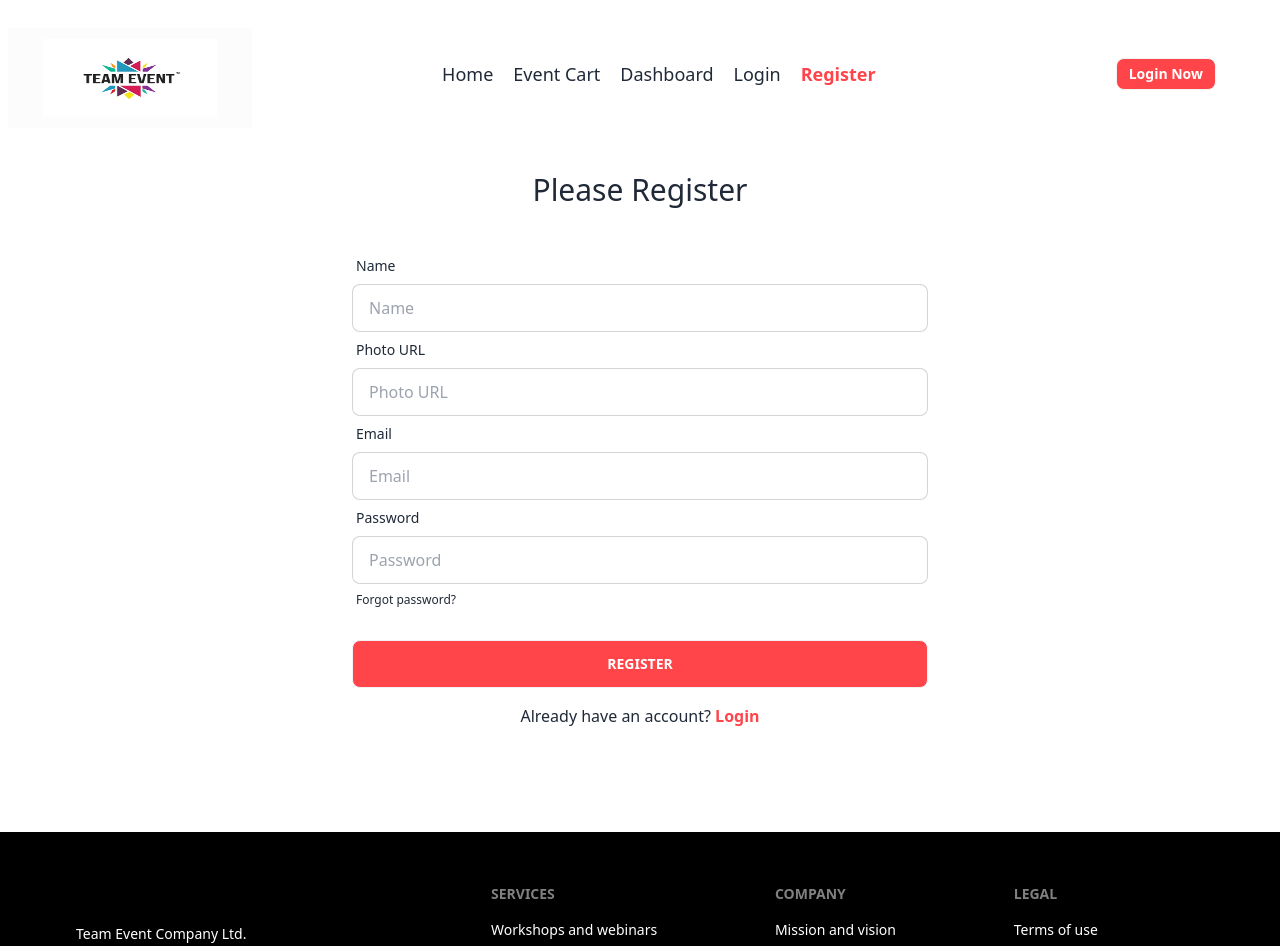
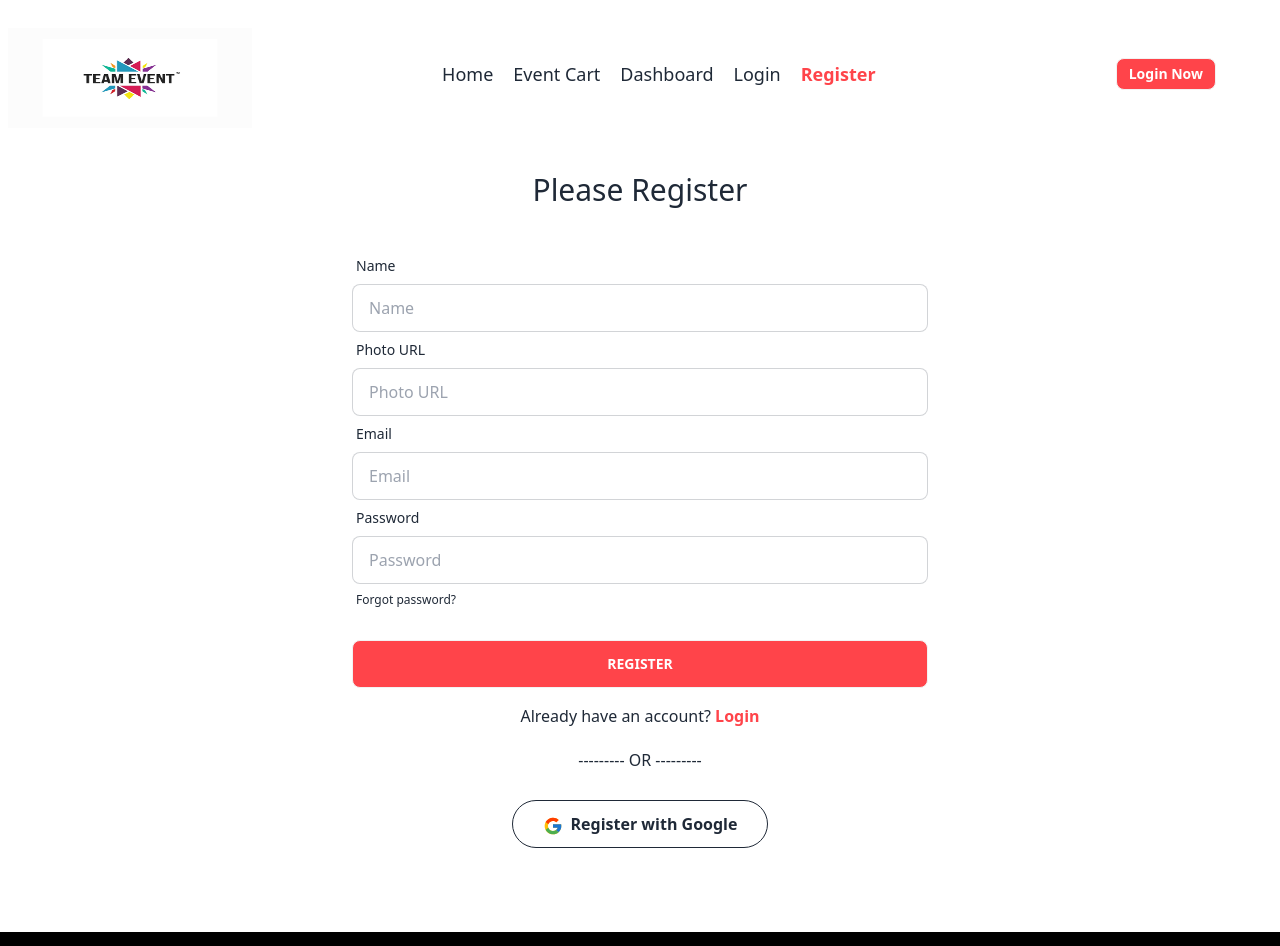
Before and after one commit to MdAshiqurRahman98/educational-and-training-event-management, a React (Vite) app: page /register in a window 1280 px wide. Shown: the top 946 px of the page. Built offline with nearby package versions, Linux system fonts and the light colour scheme; no server answers.

Commit message:
google login and register is added

```diff
--- a/package.json
+++ b/package.json
@@ -16,6 +16,7 @@
     "prop-types": "^15.8.1",
     "react": "^18.2.0",
     "react-dom": "^18.2.0",
+    "react-icons": "^4.11.0",
     "react-router-dom": "^6.16.0",
     "recharts": "^2.8.0",
     "sort-by": "^1.2.0",
--- a/src/pages/Login/Login.jsx
+++ b/src/pages/Login/Login.jsx
@@ -1,10 +1,10 @@
 import { useContext } from "react";
 import { AuthContext } from "../../providers/AuthProvider";
 import { Link, useLocation, useNavigate } from "react-router-dom";
-
+import { FcGoogle } from 'react-icons/fc';
 
 const Login = () => {
-    const { signIn } = useContext(AuthContext);
+    const { signIn, signInWithGoogle } = useContext(AuthContext);
     const location = useLocation();
     const navigate = useNavigate();
     console.log('Location in the login page', location);
@@ -25,6 +25,16 @@ const Login = () => {
             })
             .catch(error => {
                 console.error(error);
+            })
+    }
+
+    const handleGoogleSignIn = () => {
+        signInWithGoogle()
+            .then(result => {
+                console.log(result.user)
+            })
+            .catch(error => {
+                console.error(error)
             })
     }
 
@@ -52,6 +62,8 @@ const Login = () => {
                 </div>
             </form>
             <p className="text-center mt-4">Don`t have an account? <Link className="text-[#FF444A] font-bold" to="/register">Register</Link></p>
+            <p className="text-center mt-5 mb-7">--------- OR ---------</p>
+            <p className="text-center mb-11"><button onClick={handleGoogleSignIn} className="btn btn-wide btn-outline rounded-3xl normal-case text-base hover:bg-white hover:text-black"><FcGoogle className="w-5 h-5 mt-1"></FcGoogle>Login with Google</button></p>
         </div>
     );
 };
--- a/src/pages/Register/Register.jsx
+++ b/src/pages/Register/Register.jsx
@@ -1,10 +1,10 @@
 import { useContext } from "react";
 import { AuthContext } from "../../providers/AuthProvider";
 import { Link } from "react-router-dom";
-
+import { FcGoogle } from 'react-icons/fc';
 
 const Register = () => {
-    const { createUser } = useContext(AuthContext);
+    const { createUser, signInWithGoogle } = useContext(AuthContext);
 
     const handleRegister = e => {
         e.preventDefault();
@@ -26,6 +26,16 @@ const Register = () => {
                 console.error(error)
             })
 
+    }
+
+    const handleGoogleSignUp = () => {
+        signInWithGoogle()
+            .then(result => {
+                console.log(result.user)
+            })
+            .catch(error => {
+                console.error(error)
+            })
     }
 
     return (
@@ -64,6 +74,8 @@ const Register = () => {
                 </div>
             </form>
             <p className="text-center mt-4">Already have an account? <Link className="text-[#FF444A] font-bold" to="/login">Login</Link></p>
+            <p className="text-center mt-5 mb-7">--------- OR ---------</p>
+            <p className="text-center mb-11"><button onClick={handleGoogleSignUp} className="btn btn-wide btn-outline rounded-3xl normal-case text-base hover:bg-white hover:text-black"><FcGoogle className="w-5 h-5 mt-1"></FcGoogle>Register with Google</button></p>
         </div>
     );
 };
```
Also changed, not shown: 1 other file (tests, documents, lock files or other folders).
